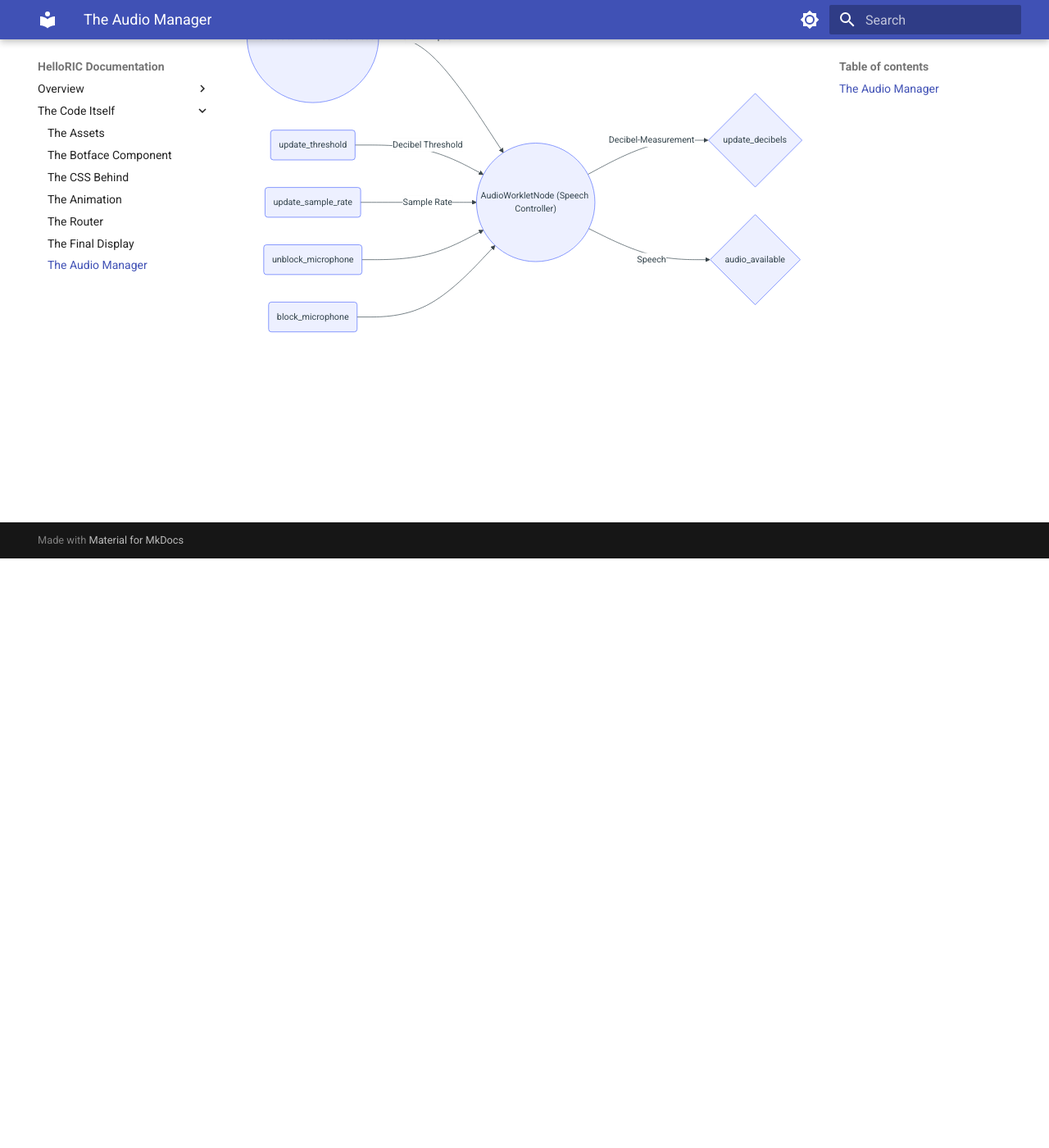
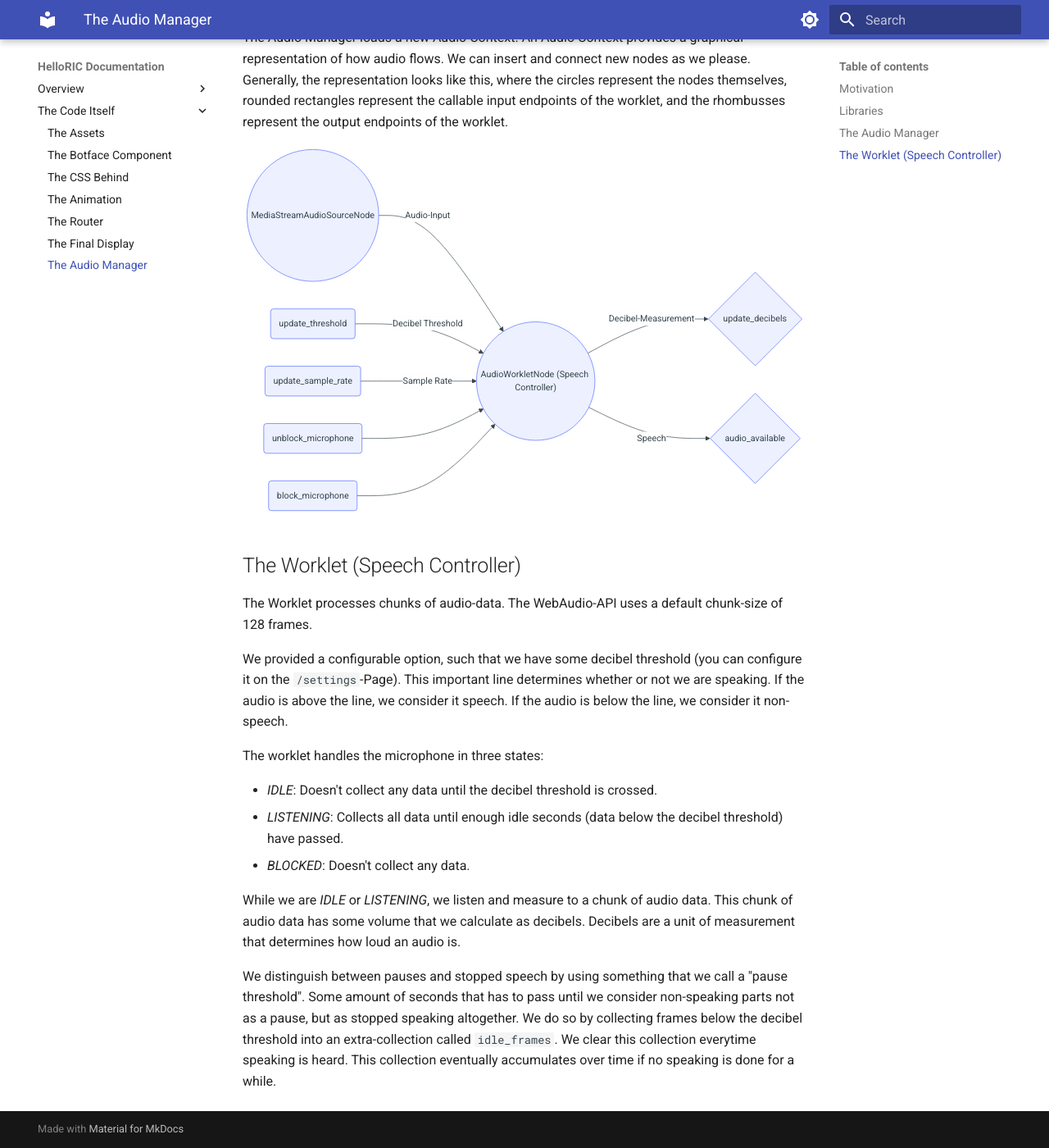
Before and after one commit to helloric/svelte-ui, an MkDocs documentation site: the page built from docs/audio_manager.md, in a window 1280 px wide and 1400 px high, scrolled down 719 px. Shown: the whole window at 82% size. Built offline with MkDocs 1.6.1 and Material for MkDocs 9.7.7, drawn with Linux system fonts in a browser that asks for light colours; some of the changed text lies outside the part shown.

Commit message:
Update audio_manager.md

````diff
--- a/docs/audio_manager.md
+++ b/docs/audio_manager.md
@@ -1,9 +1,15 @@
-!!! warning
-    The WebAudio API can only be called from a secure context. Those include `https://` domains and the `localhost`. For this reason, you need to get an [SSL-Certificate](https://www.cloudflare.com/learning/ssl/what-is-an-ssl-certificate/) first, if you plan to make this website publicly accessible outside the robot's system.
+## Motivation
+
+For the robot to actually hear us, we need some functionality to record our audio data. However, we shouldn't record _all_ the audio data, but only the spoken one. Otherwise, we'd constantly hear the robot say something even though no one asked.
+
+## Libraries
 
 Audio Processing is done via. the WebAudio API.
 
 On the main page script, you'll see that we request the microphone itself twice. This is because, at this moment, the Browser API does not provide a way to request the permissions for microphone access alone.
+
+!!! warning
+    The WebAudio API can only be called from a secure context. Those include `https://` domains and the `localhost`. For this reason, you need to get an [SSL-Certificate](https://www.cloudflare.com/learning/ssl/what-is-an-ssl-certificate/) first, if you plan to make this website publicly accessible outside the robot's system
 
 ## The Audio Manager
 
@@ -20,3 +26,20 @@ graph LR
     Incoming3("unblock_microphone") --> WorkletNode;
     Incoming4("block_microphone") --> WorkletNode;
 ```
+
+
+## The Worklet (Speech Controller)
+
+The Worklet processes chunks of audio-data. The WebAudio-API uses a default chunk-size of 128 frames.
+
+We provided a configurable option, such that we have some decibel threshold (you can configure it on the `/settings`-Page). This important line determines whether or not we are speaking. If the audio is above the line, we consider it speech. If the audio is below the line, we consider it non-speech.
+
+The worklet handles the microphone in three states:
+
+- _IDLE_: Doesn't collect any data until the decibel threshold is crossed.
+- _LISTENING_: Collects all data until enough idle seconds (data below the decibel threshold) have passed.
+- _BLOCKED_: Doesn't collect any data.
+
+While we are _IDLE_ or _LISTENING_, we listen and measure to a chunk of audio data. This chunk of audio data has some volume that we calculate as decibels. Decibels are a unit of measurement that determines how loud an audio is.
+
+We distinguish between pauses and stopped speech by using something that we call a "pause threshold". Some amount of seconds that has to pass until we consider non-speaking parts not as a pause, but as stopped speaking altogether. We do so by collecting frames below the decibel threshold into an extra-collection called `idle_frames`. We clear this collection everytime speaking is heard. This collection eventually accumulates over time if no speaking is done for a while.
````
